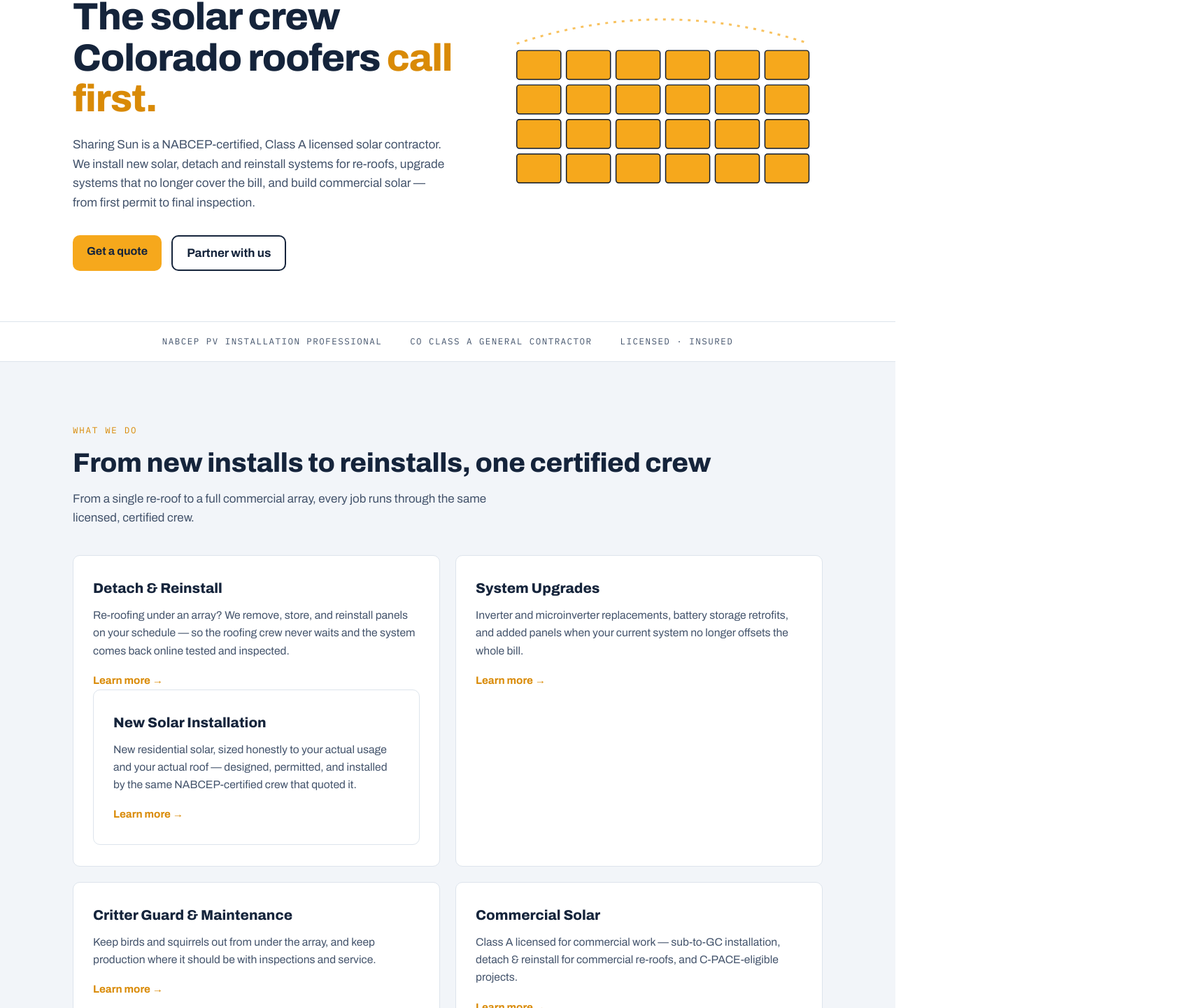
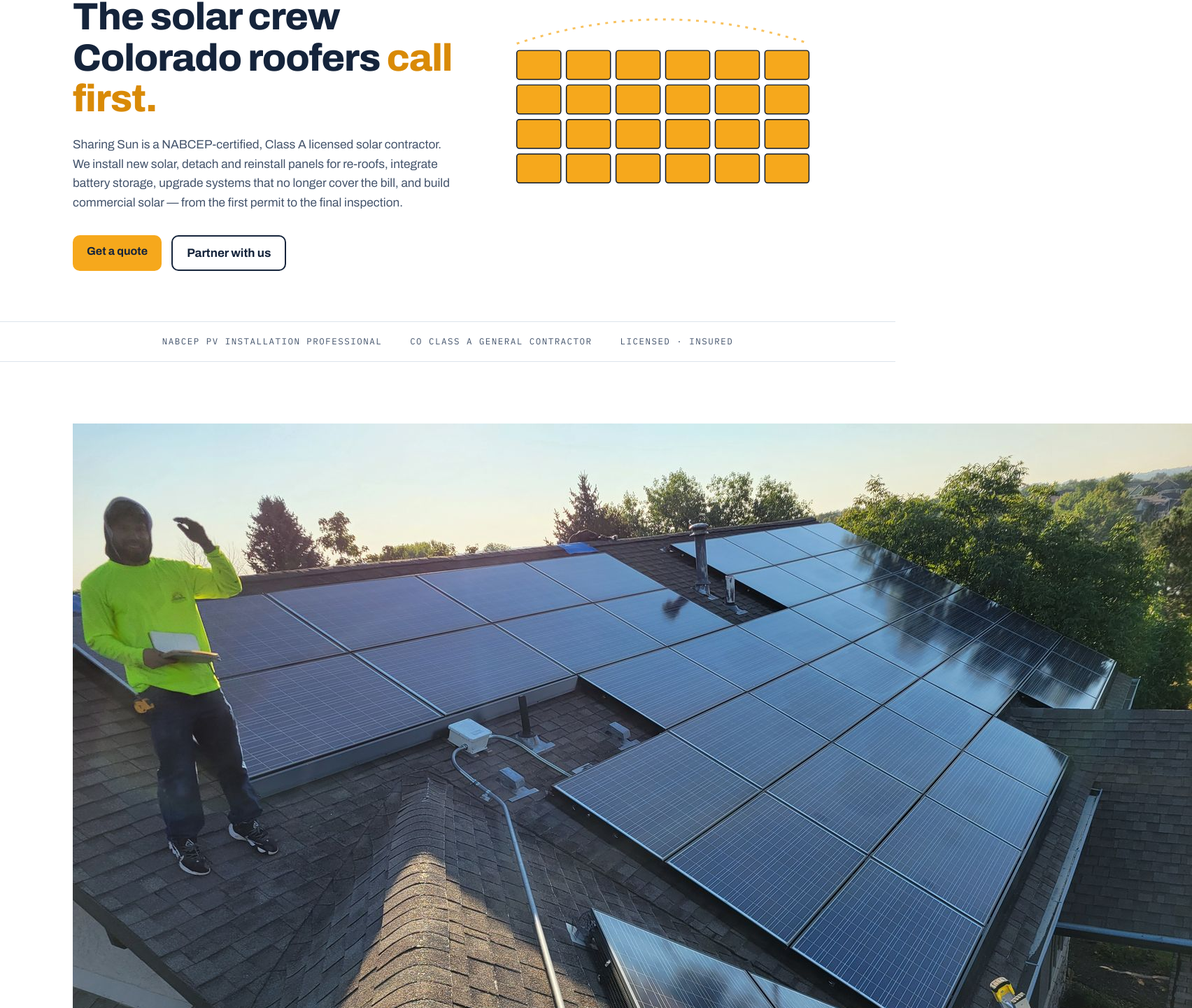
Before and after one commit to sharingsunsolar/sharing-sun-website, a Next.js app: page / in a window 1280 px wide. Shown: the part 263-1703 px from the top of the page at 70% size, 1704 px wide, since content can reach past the window. Built offline with nearby package versions, Linux system fonts and the light colour scheme.

Commit message:
Refine service details and include crew photo
Updated service descriptions and added crew photo section.

```diff
--- a/app/page.js
+++ b/app/page.js
@@ -30,9 +30,10 @@
             </h1>
             <p>
               Sharing Sun is a NABCEP-certified, Class A licensed solar contractor.
-              We install new solar, detach and reinstall systems for re-roofs, upgrade systems that no
-              longer cover the bill, and build commercial solar — from first permit
-              to final inspection.
+              We install new solar, detach and reinstall panels for re-roofs,
+              integrate battery storage, upgrade systems that no longer cover the
+              bill, and build commercial solar — from the first permit to the
+              final inspection.
             </p>
             <div className="hero-ctas">
               <a href="/contact" className="btn-amber">Get a quote</a>
@@ -72,6 +73,19 @@
         </div>
       </div>
 
+      {/* ============ CREW PHOTO ============ */}
+      <section className="section">
+        <div className="container">
+          <figure className="site-photo" style={{ marginTop: 0 }}>
+            <img
+              src="/crew-completed-install.jpg"
+              alt="Sharing Sun crew member on a rooftop solar job in the Denver metro"
+            />
+            <figcaption>Our crew on a Denver metro rooftop</figcaption>
+          </figure>
+        </div>
+      </section>
+
       {/* ============ SERVICES ============ */}
       <section className="section section-cloud">
         <div className="container">
@@ -90,6 +104,7 @@
                 comes back online tested and inspected.
               </p>
               <span className="card-link">Learn more &rarr;</span>
+            </a>
             <a href="/new-installs" className="card">
               <h3>New Solar Installation</h3>
               <p>
@@ -98,7 +113,6 @@
                 same NABCEP-certified crew that quoted it.
               </p>
               <span className="card-link">Learn more &rarr;</span>
-</a>
             </a>
             <a href="/upgrades" className="card">
               <h3>System Upgrades</h3>
```
Lines whose indentation alone changed are shown as unchanged.
